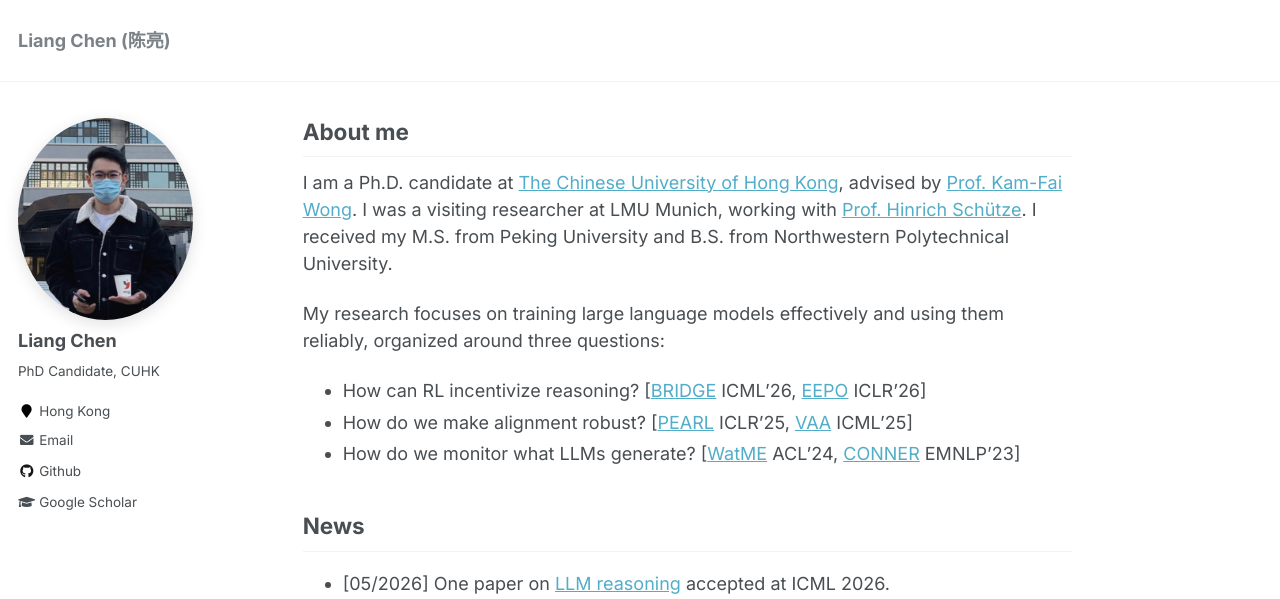
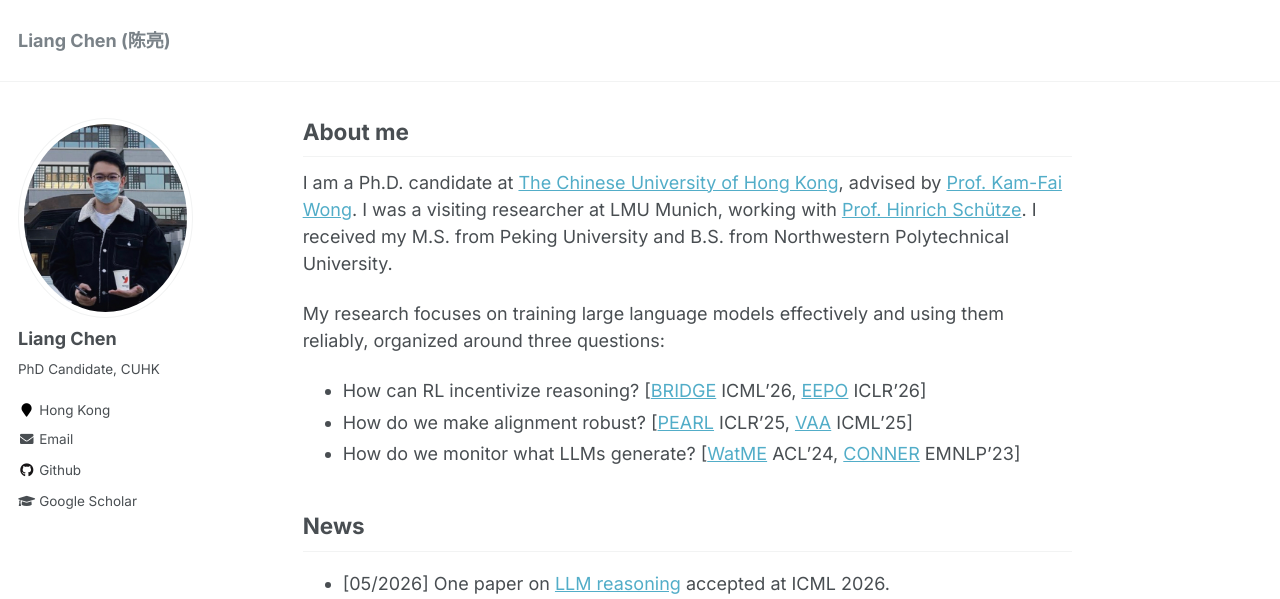
Before and after one commit to ChanLiang/ChanLiang.github.io, a Jekyll site: the page built from _pages/about.md, in a window 1280 px wide. Shown: the top 599 px of the page. Built offline with Jekyll 4.4.1, drawn with Linux system fonts in a browser that asks for light colours.

Commit message:
Revert avatar to original frame style
Restore the original 5px padding + 1px border (the matted frame look)
and drop the soft shadow and bottom margin added during the redesign
attempt. Avatar now renders identically to pre-redesign.

Co-Authored-By: Claude Opus 4.7 (1M context) <noreply@anthropic.com>

```diff
--- a/_sass/_sidebar.scss
+++ b/_sass/_sidebar.scss
@@ -85,12 +85,10 @@
   img {
     max-width: 175px;
     border-radius: 50%;
-    box-shadow: 0 4px 16px rgba(0, 0, 0, 0.12);
 
     @include breakpoint($large) {
-      padding: 0;
-      border: 0;
-      margin-bottom: 5px;
+      padding: 5px;
+      border: 1px solid $border-color;
     }
   }
 }
```
